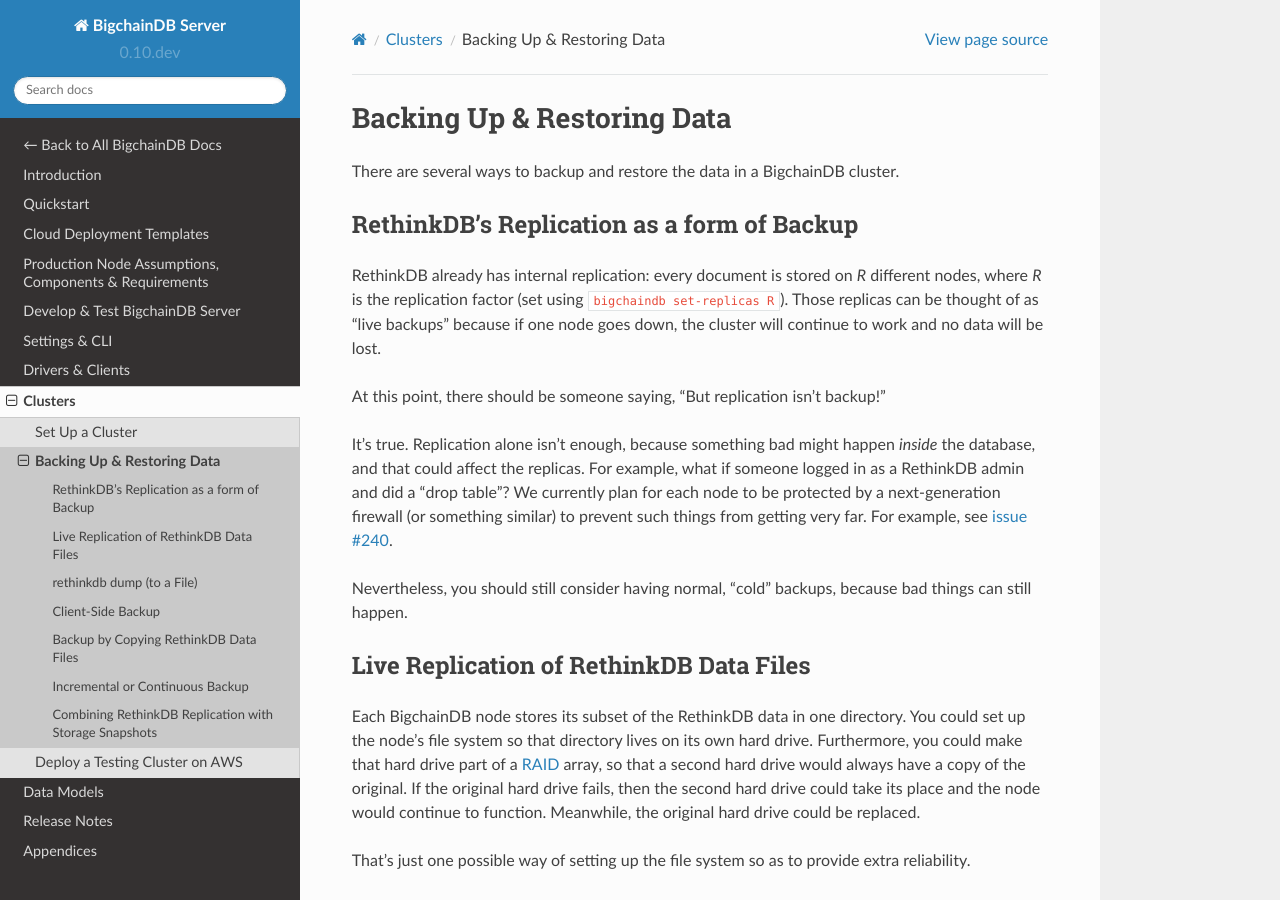
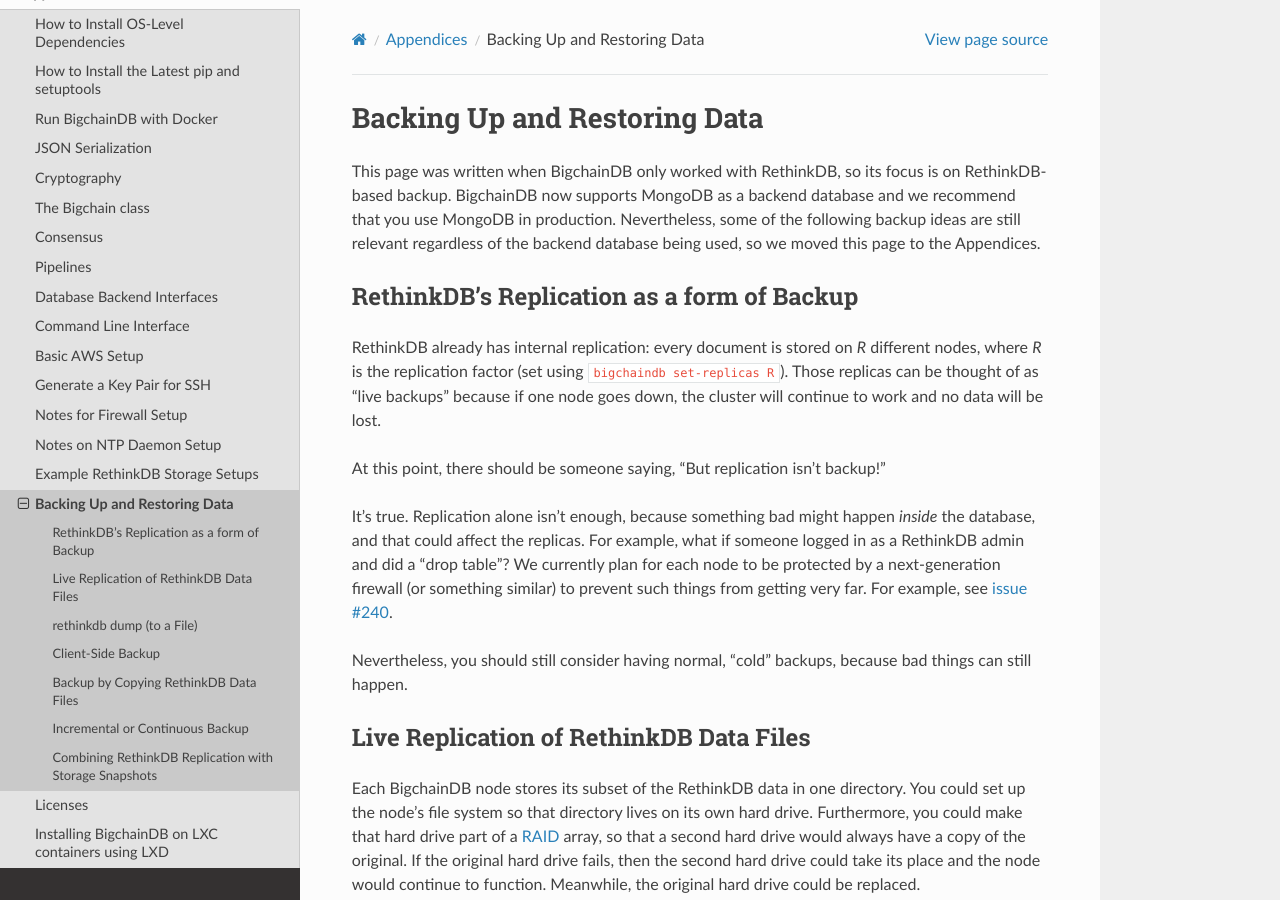
Before and after one commit to bigchaindb/bigchaindb, a Sphinx documentation site: the page built from docs/server/source/appendices/rethinkdb-backup.md, in a window 1280 px wide and 900 px high. Built offline with Sphinx 7.4.7 and the Read the Docs theme 2.0.0, drawn with Linux system fonts in a browser that asks for light colours; pages that are not in the unit, such as notebooks, are missing from menus.

Commit message:
docs: moved rethinkdb backup notes to appendices

```diff
--- a/docs/server/source/appendices/index.rst
+++ b/docs/server/source/appendices/index.rst
@@ -22,5 +22,6 @@
    firewall-notes
    ntp-notes
    example-rethinkdb-storage-setups
+   rethinkdb-backup
    licenses
    install-with-lxd
--- a/docs/server/source/clusters-feds/backup.md
+++ b/docs/server/source/appendices/rethinkdb-backup.md
@@ -1,6 +1,6 @@
-# Backing Up & Restoring Data
+# Backing Up and Restoring Data
 
-There are several ways to backup and restore the data in a BigchainDB cluster.
+This page was written when BigchainDB only worked with RethinkDB, so its focus is on RethinkDB-based backup. BigchainDB now supports MongoDB as a backend database and we recommend that you use MongoDB in production. Nevertheless, some of the following backup ideas are still relevant regardless of the backend database being used, so we moved this page to the Appendices.
 
 
 ## RethinkDB's Replication as a form of Backup
--- a/docs/server/source/clusters-feds/index.rst
+++ b/docs/server/source/clusters-feds/index.rst
@@ -5,5 +5,4 @@
    :maxdepth: 1
 
    set-up-a-cluster
-   backup
    aws-testing-cluster
```
